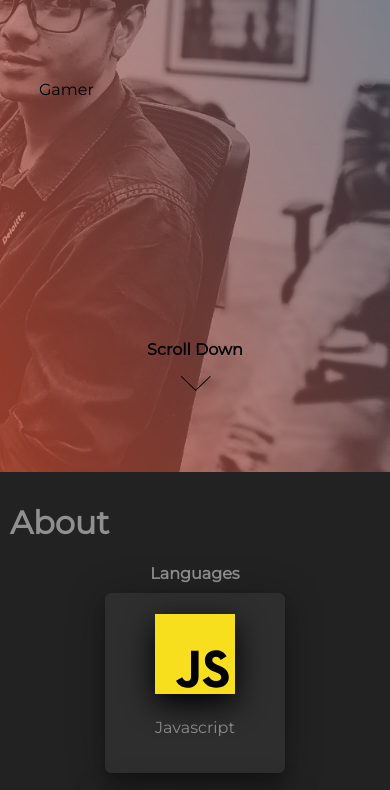
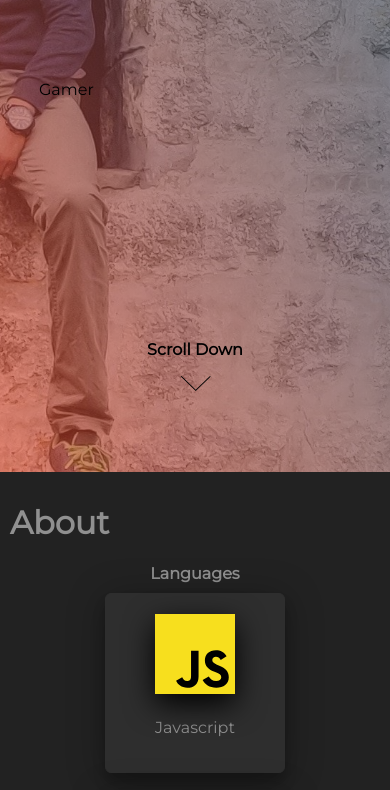
Before and after one commit to divakarmanivel/resume, a plain HTML site: page index.html in a window 390 px wide. Shown: the part 372-1162 px from the top of the page. Drawn offline with nearby package versions, Linux system fonts and the light colour scheme.

Commit message:
change background image

```diff
--- a/css/index.css
+++ b/css/index.css
@@ -115,8 +115,8 @@ body {
   animation: Gradient 15s ease infinite;
   padding: 20px;
   text-align: center;
-  background-image: url(../assets/profile.jpg);
-  background-size: cover;
+  background-image: url(../assets/profile-pic.jpg);
+  background-size: contain;
   color: #000;
 }
 
@@ -416,3 +416,10 @@ body {
 ::-webkit-scrollbar-thumb {
   background: #02aab0;
 }
+
+@media screen and (max-width: 768px) {
+  .hero-wrapper {
+    background-size: cover;
+    background-repeat: no-repeat;
+  }
+}
```
Also changed, not shown: assets/profile-pic.jpg (added).
